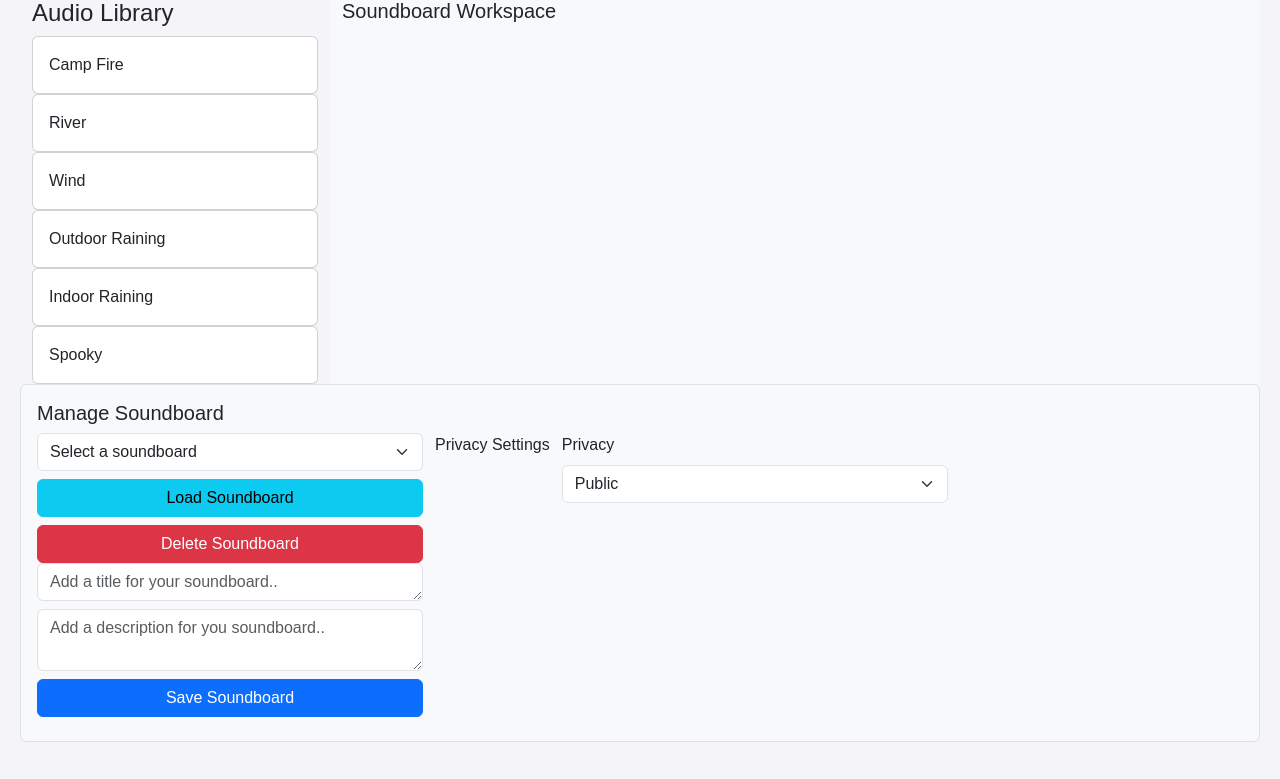
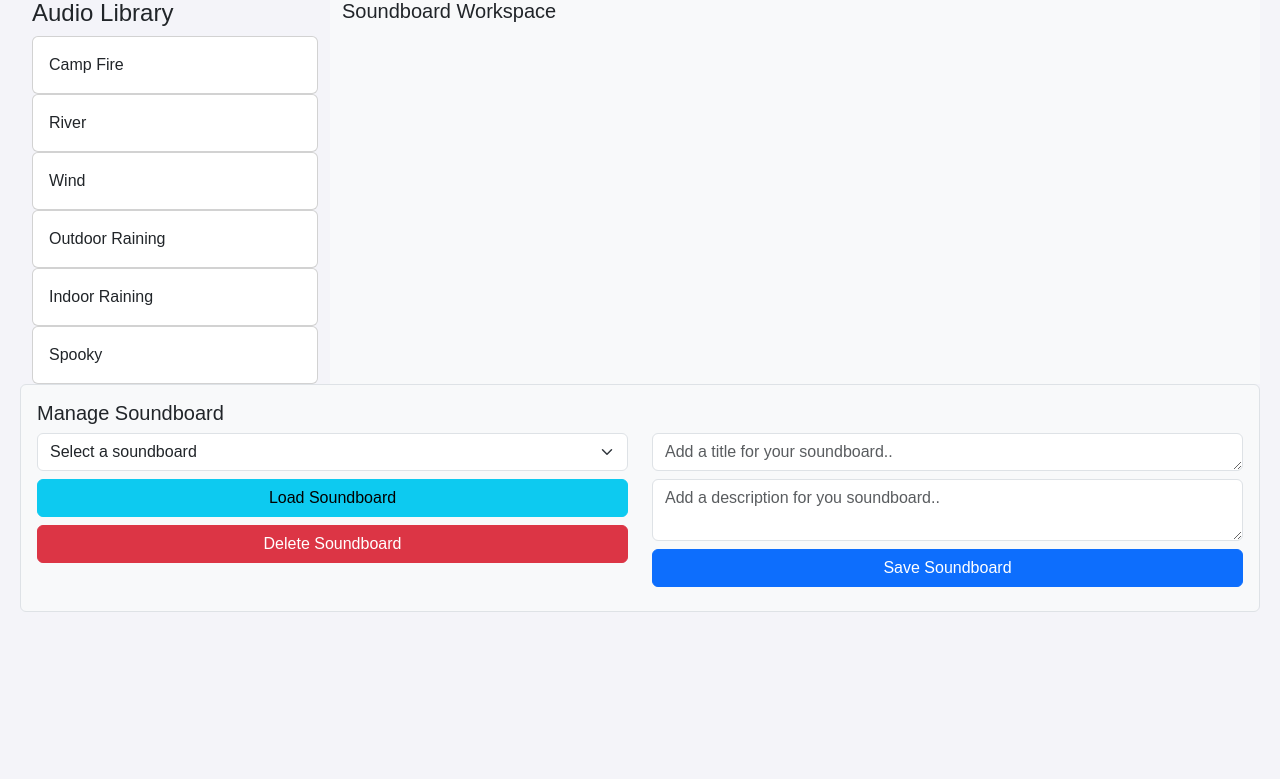
Before and after one commit to MarshallJD1/SoundScapers, a Django app: page /soundboard/ in a window 1280 px wide. Shown: the part 21-800 px from the top of the page. Run offline with Django 4.2, Linux system fonts and the light colour scheme; data that the repository does not hold is empty; some libraries are stand-ins or nearby versions.

Commit message:
Alter styling on soundboard, delete unneeded ui

```diff
--- a/static/css/soundboard.css
+++ b/static/css/soundboard.css
@@ -165,3 +165,7 @@ body {
 .audio-track:hover .time-tooltip {
     display: block;
 }
+
+#hidden-privacy {
+    display: none;
+}
--- a/static/js/soundboard.js
+++ b/static/js/soundboard.js
@@ -77,7 +77,7 @@ document.addEventListener('DOMContentLoaded', async () => {
     workspace.addEventListener('drop', handleDrop);
 
     // Add a start button for Tone.js interaction
-    const startButton = document.getElementById('start-audio-btn');
+
 
 
 
@@ -427,7 +427,7 @@ document.addEventListener('DOMContentLoaded', async () => {
     }
 
 
-    // get hidden input field for soundboard id
+
 
 
 
--- a/templates/soundboard_index.html
+++ b/templates/soundboard_index.html
@@ -49,7 +49,7 @@
 
     <div class="row">
       <!-- Save and Load Buttons -->
-      <div class="col-md-4">
+      <div class="col-md-6">
 
         <!-- <button class="btn btn-secondary w-100 mb-2" id="save-draft-btn">Save as Draft</button> -->
         <select id="soundboard_dropdown" class="form-select mb-2">
@@ -59,8 +59,9 @@
         <button class="btn btn-danger w-100" id="delete-soundboard-btn">Delete Soundboard</button>
       </div>
 
-       Privacy Settings
-      <div class="col-md-4">
+
+       <!--Privacy Settings -->
+      <div class="col-md-4" id="hidden-privacy">
         <label for="privacy-toggle" class="form-label">Privacy</label>
         <select id="privacy-toggle" class="form-select">
           <option value="public">Public</option>
@@ -69,7 +70,7 @@
       </div>
 
       <!-- Post to Feed -->
-      <div class="col-md-4">
+      <div class="col-md-6">
         <textarea id="title" class="form-control mb-2" rows="1" placeholder="Add a title for your soundboard.."></textarea>
         <textarea id="description" class="form-control mb-2" rows="2"
           placeholder="Add a description for you soundboard.."></textarea>
```
